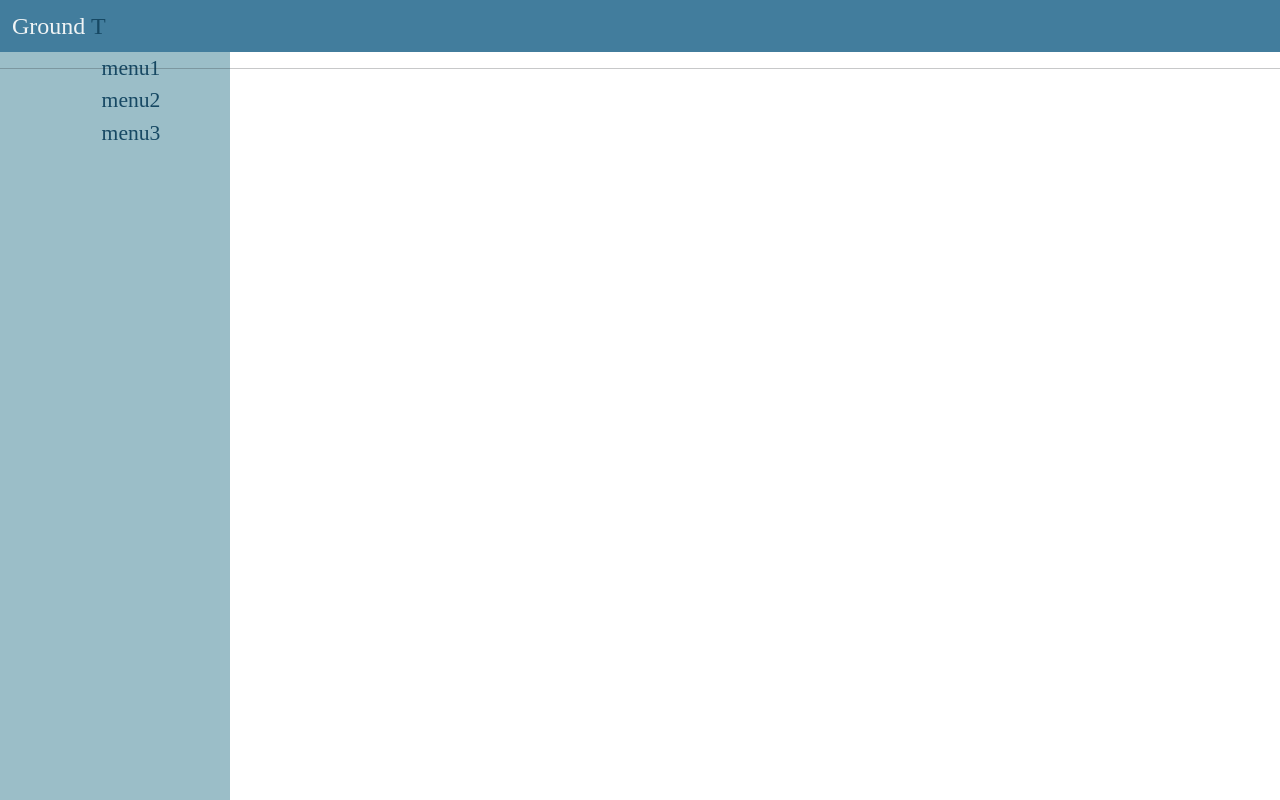
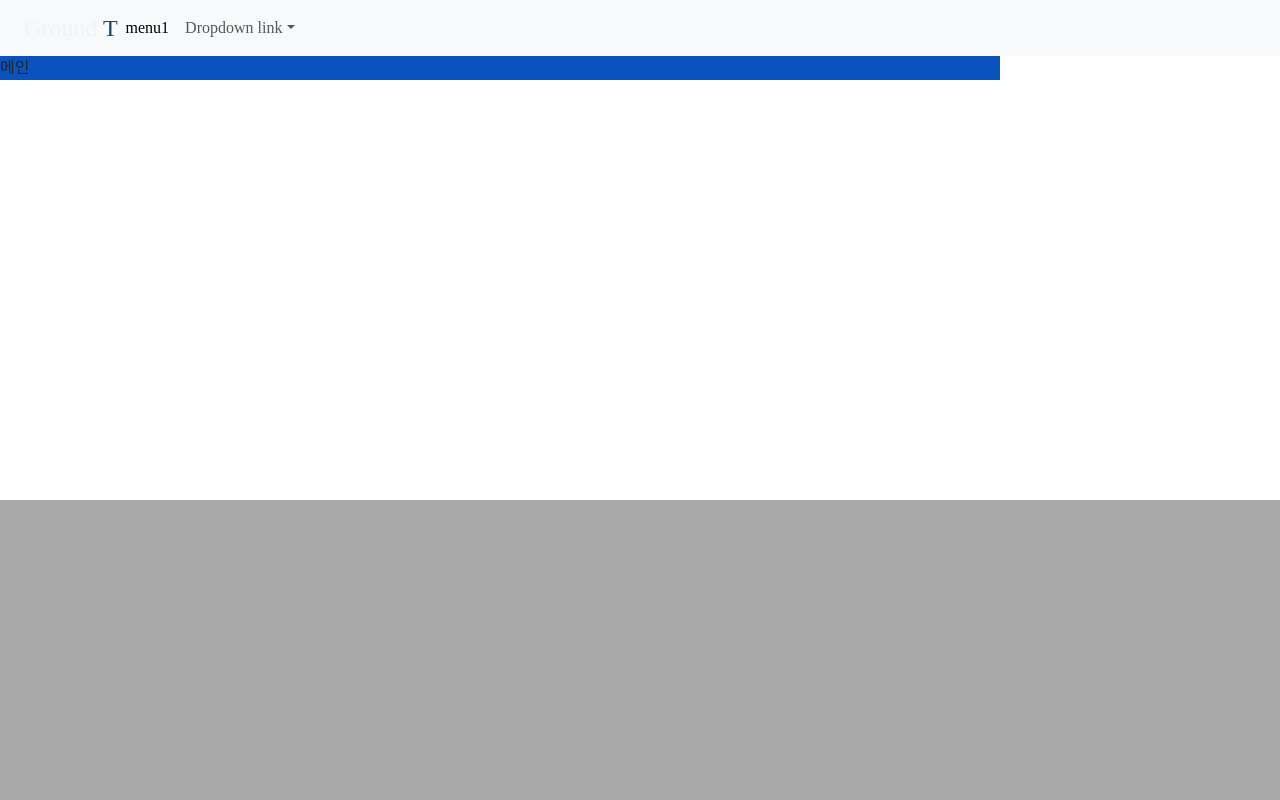
Before and after one commit to NRRCompany/GroundT-WEB-REACT, a React (Create React App) app: page / in a window 1280 px wide. Built offline with nearby package versions, Linux system fonts and the light colour scheme.

Commit message:
third commit

```diff
--- a/public/index.html
+++ b/public/index.html
@@ -24,7 +24,7 @@
       work correctly both with client-side routing and a non-root public URL.
       Learn how to configure a non-root public URL by running `npm run build`.
     -->
-    <title>React App</title>
+    <title>GroundT</title>
   </head>
   <body>
     <noscript>You need to enable JavaScript to run this app.</noscript>
--- a/src/App.js
+++ b/src/App.js
@@ -1,28 +1,16 @@
-// import React, {useEffect, useState} from "react";
-// import axios from "axios";
-import AppSideNavigation from "./components/SideNavigation";
-import { Route } from 'react-router-dom';
+import {Route, Routes} from 'react-router-dom';
+import Home from "./pages/main/main.jsx"
+import Login from "./pages/login/login.jsx"
 
 
 function App() {
 
-  // const [main, setMain] = useState('');
-  //
-  // useEffect(() => {
-  //   axios.get('/')
-  //       .then(response => setMain(response.data))
-  //       .catch(error => console.log(error))
-  // }, []);
-
-
   return (
     <div className="App">
-      <AppSideNavigation >
-        {/* Define your routes here */}
-        <Route path="/menu1" render={() => <div>Content for menu1</div>} />
-        <Route path="/menu2" render={() => <div>Content for menu2</div>} />
-        <Route path="/menu3" render={() => <div>Content for menu3</div>} />
-      </AppSideNavigation>
+        <Routes>
+            <Route path="/" element={<Home />} />
+            <Route path="/login" element={<Login />} />
+        </Routes>
     </div>
   );
 }
--- a/src/assets/css/common.css
+++ b/src/assets/css/common.css
@@ -1,4 +1,4 @@
-#app {
+#App {
     width : 100vw;
     height : 100vh;
 }
--- a/src/assets/css/layout.css
+++ b/src/assets/css/layout.css
@@ -92,3 +92,9 @@
     color: var(--NavAccentColor);
     font-size: 1.35em;
 }
+
+/*App*/
+.App {
+    background: #0a53be;
+    width: 1000px;
+}
--- a/src/components/Footer.jsx
+++ b/src/components/Footer.jsx
@@ -2,10 +2,7 @@
 
 const Footer = () => {
   return (
-    <footer>
-      <hr />
-      푸터 입니다.
-    </footer>
+      <div className="footer"></div>
   );
 };
 
--- a/src/components/Header.jsx
+++ /dev/null
@@ -1,17 +0,0 @@
-import React from 'react';
-
-const Header = () => {
-    return (
-        <nav className="navbar">
-            <div className="nav_logo">
-                Ground <span>T</span>
-            </div>
-            <ul className="nav_menu">
-            </ul>
-            <ul className="nav_icons">
-            </ul>
-        </nav>
-    );
-};
-
-export default Header;
--- /dev/null
+++ b/src/components/Navigation.jsx
@@ -0,0 +1,43 @@
+import React from 'react';
+import { Link } from 'react-router-dom';
+
+const Navigation = () => {
+  return (
+      <nav class="navbar navbar-expand-lg bg-body-tertiary">
+          <div className="container-fluid">
+              <Link to="/">
+                  <div className="nav_logo">
+                      Ground <span>T</span>
+                  </div>
+              </Link>
+              <button className="navbar-toggler" type="button" data-bs-toggle="collapse"
+                      data-bs-target="#navbarNavDropdown" aria-controls="navbarNavDropdown" aria-expanded="false"
+                      aria-label="Toggle navigation">
+                  <span className="navbar-toggler-icon"></span>
+              </button>
+              <div className="collapse navbar-collapse" id="navbarNavDropdown">
+                  <ul className="navbar-nav">
+                      <li className="nav-item">
+                          <Link to="/menu1">
+                              <a className="nav-link active" aria-current="page" href="#">menu1</a>
+                          </Link>
+                      </li>
+                      <li className="nav-item dropdown">
+                          <a className="nav-link dropdown-toggle" href="#" role="button" data-bs-toggle="dropdown"
+                             aria-expanded="false">
+                              Dropdown link
+                          </a>
+                          <ul className="dropdown-menu">
+                              <li><a className="dropdown-item" href="#">Action</a></li>
+                              <li><a className="dropdown-item" href="#">Another action</a></li>
+                              <li><a className="dropdown-item" href="#">Something else here</a></li>
+                          </ul>
+                      </li>
+                  </ul>
+              </div>
+          </div>
+      </nav>
+  );
+};
+
+export default Navigation;
--- a/src/components/SideNavigation.jsx
+++ /dev/null
@@ -1,24 +0,0 @@
-import React from 'react';
-import { Link } from 'react-router-dom';
-
-const SideNavigation = () => {
-  return (
-    <div className="sideNavigation">
-      <div>
-        <ul>
-          <li>
-            <Link to="/menu1">menu1</Link>
-          </li>
-          <li>
-            <Link to="/menu2">menu2</Link>
-          </li>
-          <li>
-            <Link to="/menu3">menu3</Link>
-          </li>
-        </ul>
-      </div>
-    </div>
-  );
-};
-
-export default SideNavigation;
--- a/src/index.js
+++ b/src/index.js
@@ -2,8 +2,8 @@
 import ReactDOM from 'react-dom/client';
 import reportWebVitals from './reportWebVitals';
 import 'bootstrap/dist/css/bootstrap.min.css';
-import Header from "./components/Header";
-import Footer from "./components/Footer";
+import AppNavigation from "./components/Navigation";
+import AppFooter from "./components/Footer";
 import {BrowserRouter} from "react-router-dom";
 import App from "./App";
 import "./assets/css/common.css";
@@ -12,9 +12,9 @@
 const root = ReactDOM.createRoot(document.getElementById('root'));
 root.render(
   <BrowserRouter>
-    <Header/>
+    <AppNavigation />
     <App />
-    <Footer/>
+    <AppFooter />
   </BrowserRouter>
 );
 
--- /dev/null
+++ b/src/pages/main/main.jsx
@@ -0,0 +1,8 @@
+import React from 'react';
+
+const Main = () => {
+    return (
+        <div>메인</div>
+    );
+}
+export default Main;
```
Also changed, not shown: src/pages/login/login.jsx (added).
